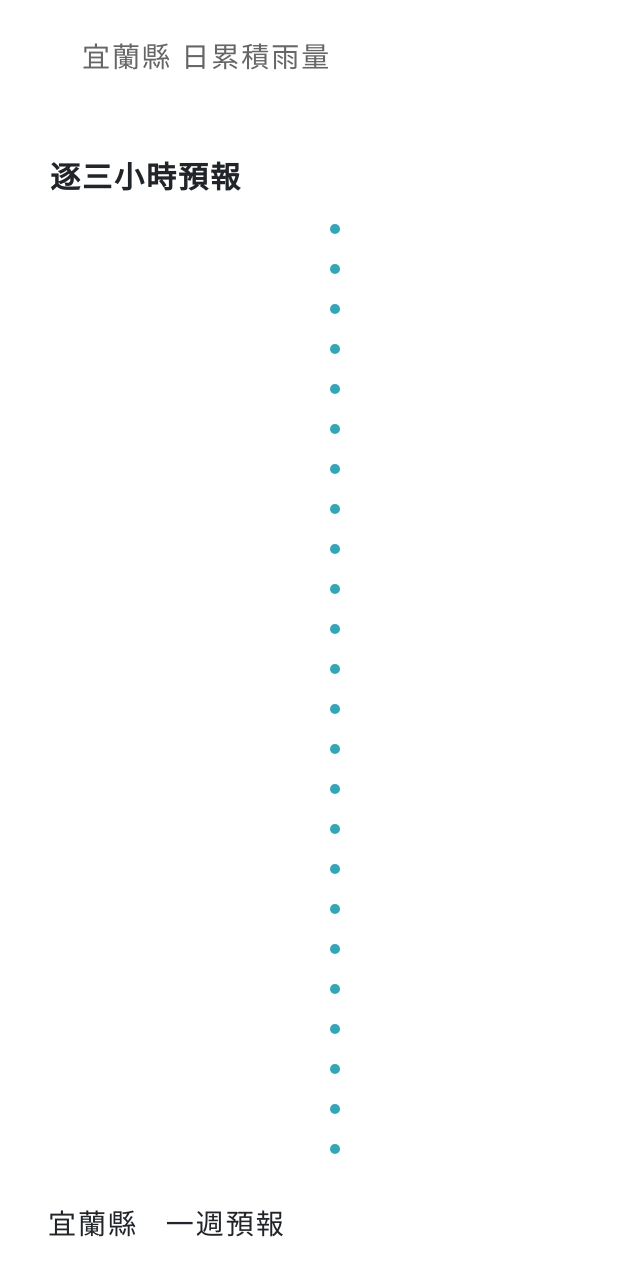
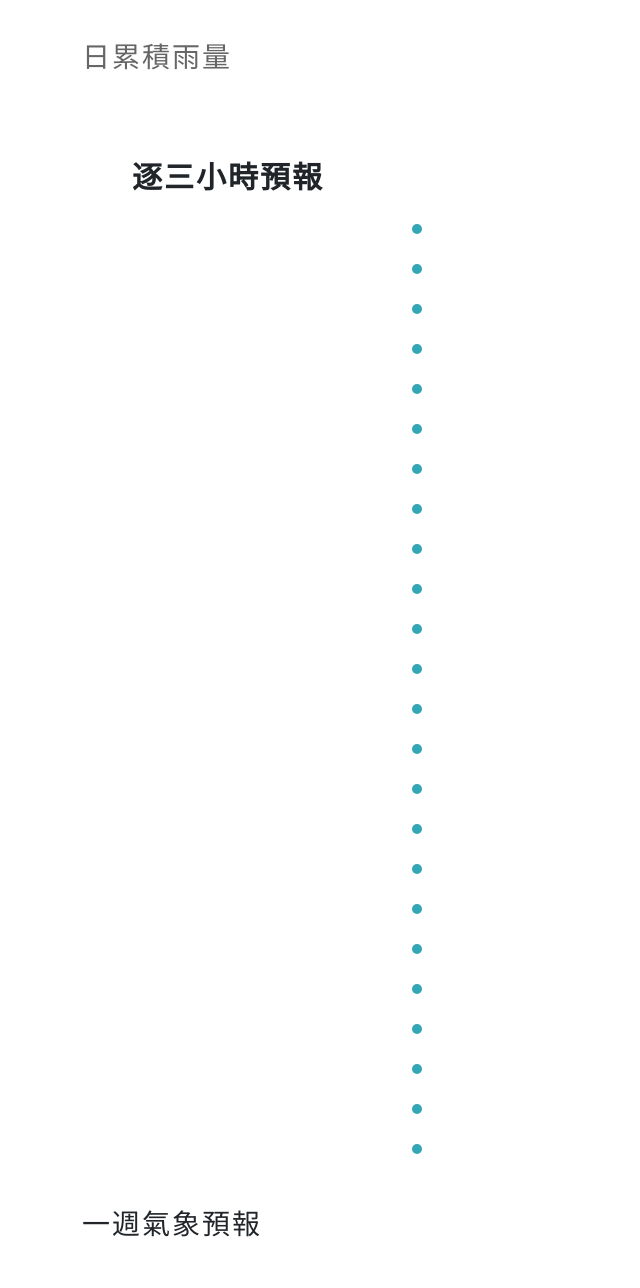
Before and after one commit to skysea04/weather_team, a Flask app: page / in a window 1280 px wide. Shown: the part 376-1664 px from the top of the page, without its empty margins (0-640 px from the left). Before the commit the page ends 1613 px from the top, so only its background shows below. Run offline with Flask 2, Linux system fonts and the light colour scheme; some libraries are stand-ins or nearby versions.

Commit message:
將全部內容加上container置中

```diff
--- a/templates/72hours.html
+++ b/templates/72hours.html
@@ -1,3 +1,4 @@
+<div class="container">
     <div class="title">逐三小時預報</div>
     <div class="weather">
         <div class="time"></div>
@@ -167,3 +168,4 @@
         <div class="Wx"></div>
         <div class="CI"></div>
     </div>
+</div>
--- a/templates/index.html
+++ b/templates/index.html
@@ -27,7 +27,7 @@
 		<div class="container">
 		  <div class="row">
 			<div class="col-md-12">
-			  <h3>宜蘭縣  日累積雨量</h3>
+			  <h3>日累積雨量</h3>
 			  <div id="raining"></div>
 			</div>
 		  </div>
--- a/templates/week.html
+++ b/templates/week.html
@@ -1,5 +1,5 @@
 <script src="https://cdnjs.cloudflare.com/ajax/libs/moment.js/2.29.1/moment.min.js" integrity="sha512-qTXRIMyZIFb8iQcfjXWCO8+M5Tbc38Qi5WzdPOYZHIlZpzBHG3L3by84BBBOiRGiEb7KKtAOAs5qYdUiZiQNNQ==" crossorigin="anonymous" referrerpolicy="no-referrer"></script>
 <script src="https://cdnjs.cloudflare.com/ajax/libs/moment.js/2.29.1/locale/zh-tw.min.js" integrity="sha512-teZ6dd0iHPCs4aUqFGC1OSUiT+pY6eqk5Jaa2sE7wqExKu3Tscsn1RYbEJWPWsqKYroeJ6jlkR2YdY3Em8eVRQ==" crossorigin="anonymous" referrerpolicy="no-referrer"></script>
-<div id="week-weather" class="week-weather mx-5">
-    <h3 class="mt-5">宜蘭縣 &nbsp;&nbsp;一週預報</h3>
+<div id="week-weather" class="week-weather container my-5">
+    <h3>一週氣象預報</h3>
 </div>
```
Lines whose indentation alone changed are shown as unchanged.
